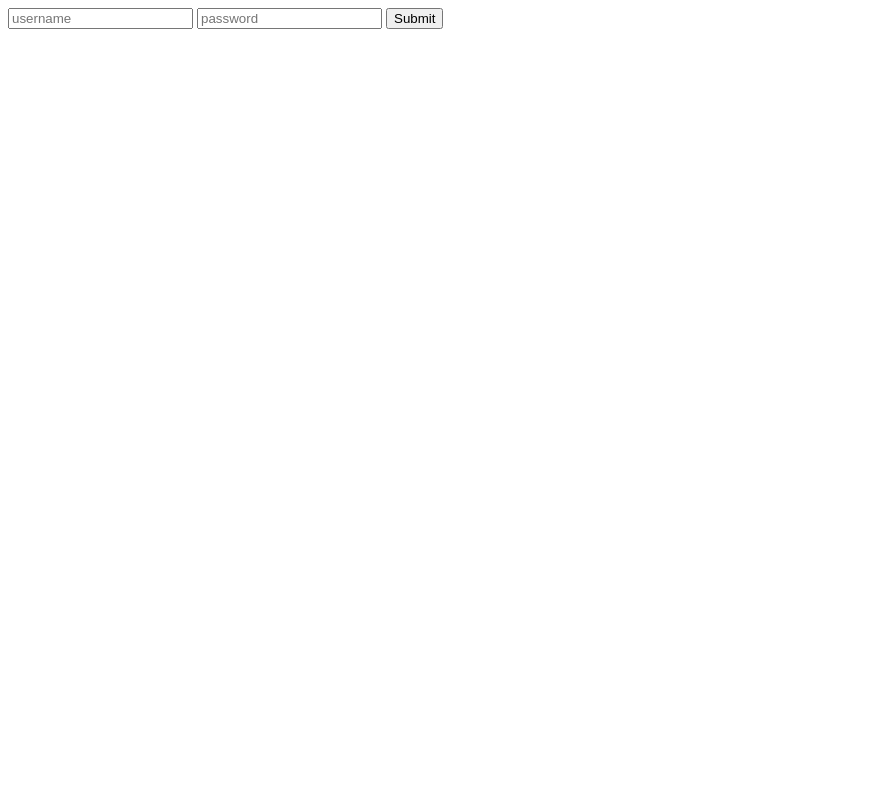
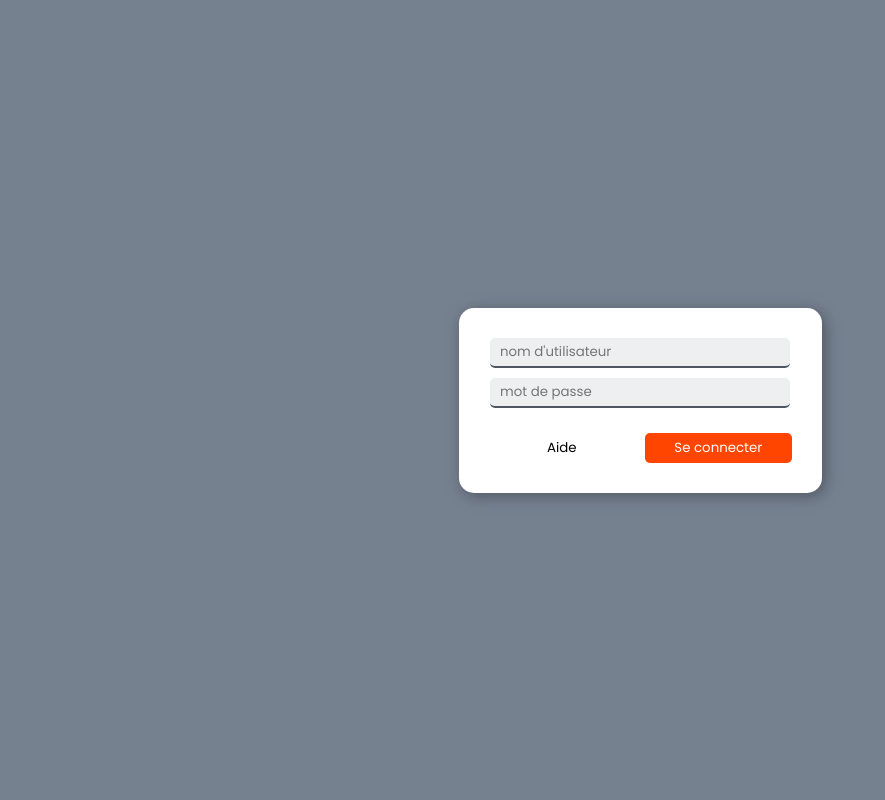
Before and after one commit to noappertBD/DirecteStAubin, a Flask app: page /login/ in a window 1280 px wide. Shown: the whole page, without its empty margins (0-885 px from the left). Run offline with Flask 3, Linux system fonts and the light colour scheme.

Commit message:
CSS login + ajout github link

```diff
--- a/app/__init__.py
+++ b/app/__init__.py
@@ -25,6 +25,10 @@ app.config.update(
 @app.route('/', methods=['GET', 'POST'])
 def index():
     return redirect("login")
+
+@app.route('/github/', methods=['GET', 'POST'])
+def github():
+    return redirect("https://github.com/aleod72/DirecteStAubin")
 
 ### LOGIN ###
 @app.route('/login/', methods=['GET', 'POST'])
@@ -453,4 +457,4 @@ def add_header(response):
     return response
 
 
-app.run(port=8000, host="0.0.0.0", threaded=True, debug=False)
+app.run(port=8000, host="0.0.0.0", threaded=True, debug=True)
--- /dev/null
+++ b/static/css/login.css
@@ -0,0 +1,98 @@
+@import url('https://fonts.googleapis.com/css2?family=Poppins&display=swap');
+
+* {
+    font-family: 'Poppins', sans-serif;
+    transition: 0.3s ease-in-out;
+}
+
+form {
+    display: flex;
+    flex-direction: column;
+    align-items: center;
+    justify-content: center;
+    position: fixed;
+    top: 0;
+    right: 0;
+    bottom: 0;
+    left: 0;
+    background-color: rgb(118, 129, 144);
+}
+
+div.login {
+    display: flex;
+    flex-direction: column;
+    align-items: center;
+    gap: 10px;
+    justify-content: center;
+    padding: 30px;
+    border-radius: 15px;
+    background-color: #FFFFFF;
+    box-shadow: #4f5661 3px 3px 15px;
+}
+
+div.buttons {
+    margin-top: 15px;
+    display: flex;
+    gap: 10px;
+}
+
+input.text {
+    height: 30px;
+    width: 300px;
+    padding: 0;
+    margin: 0;
+    border-radius: 5px;
+    padding: 10px;
+    box-sizing: border-box;
+    outline: 0;
+    border-width: 0 0 2px;
+    border-color: #4f5661;
+    background-color: #4f566118;
+}
+
+input.text:focus {
+    border-width: 0 0 5px;
+    border-color: orangered;
+    font-weight: bold
+  }
+
+input.help {
+    height: 30px;
+    width: 146.5px;
+    align-self: flex-start;
+    padding: 0;
+    margin: 0;
+    border-style: none;
+    border-radius: 5px;
+    box-sizing: border-box;
+    background-color: #FFFFFF00;
+    cursor: pointer;
+}
+
+input.button {
+    height: 30px;
+    width: 146.5px;
+    align-self: flex-end;
+    padding: 0;
+    margin: 0;
+    border-style: solid;
+    border-width: 3px;
+    border-color: orangered;
+    border-radius: 5px;
+    box-sizing: border-box;
+    background-color: orangered;
+    color: #FFFFFF;
+    cursor: pointer;
+
+}
+
+input.help:hover {
+    background-color: #4f566115;
+    font-weight: bold
+}
+
+input.button:hover {
+    color: orangered;
+    background-color: #FFFFFF;
+    font-weight: bold
+}
--- a/templates/login.html
+++ b/templates/login.html
@@ -1,17 +1,26 @@
 <!DOCTYPE html>
 <html lang="fr">
+
 <head>
-    <meta charset="UTF-8">
-    <meta http-equiv="X-UA-Compatible" content="IE=edge">
-    <meta name="viewport" content="width=device-width, initial-scale=1.0">
+    <meta charset="UTF-8" />
+    <meta http-equiv="X-UA-Compatible" content="IE=edge" />
+    <meta name="viewport" content="width=device-width, initial-scale=1.0" />
+    <link rel="stylesheet" href="{{ url_for('static', filename='css/login.css') }}" />
     <title>TEST</title>
 </head>
+
 <body>
     <form method="post">
-        <!-- username password POST -->
-        <input type="text" name="username" placeholder="username" />
-        <input type="password" name="password" placeholder="password" />
-        <input type="submit" value="Submit" />
+        <div class="login">
+            <!-- username password POST -->
+            <input spellcheck="false" class="text" type="text" name="username" placeholder="nom d'utilisateur" required/>
+            <input spellcheck="false" class="text" type="password" name="password" placeholder="mot de passe" required/>
+            <div class="buttons">
+                <input class="help" type="button" value="Aide" onclick="window.location.href='{{ url_for('github') }}'"/>
+                <input class="button" type="submit" value="Se connecter" />
+            </div>
+        </div>
     </form>
 </body>
+
 </html>
```
